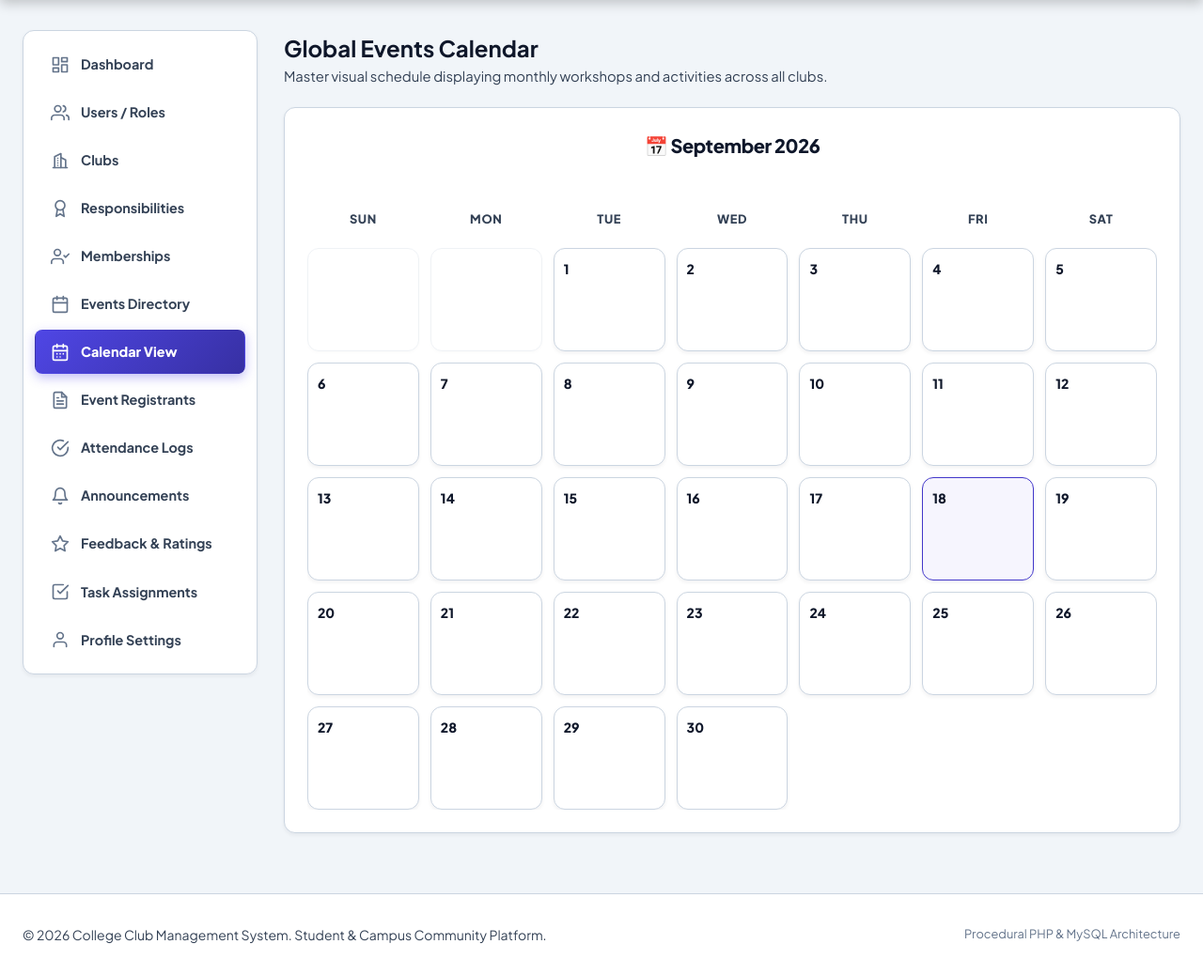
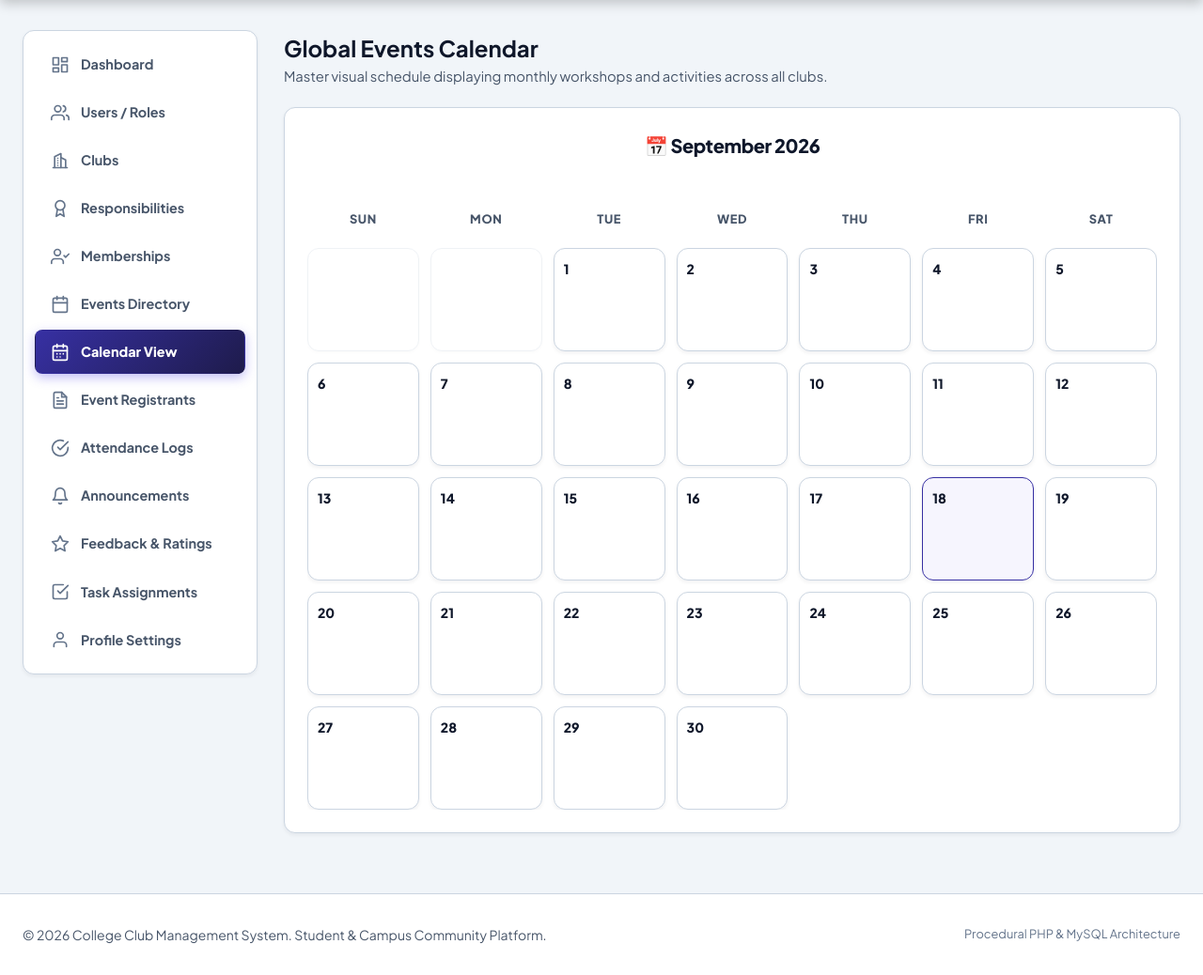
Before and after one commit to sudan-pandey/Final1, a PHP site: page /admin/calendar.php in a window 1280 px wide. Shown: the part 76-1114 px from the top of the page at 94% size. Run offline with PHP 8.4, Linux system fonts and the light colour scheme; a user stored in the database is signed in; data comes from the database, SQL or seed files in the repository; data that the repository does not hold is empty; some libraries are stand-ins or nearby versions.

Commit message:
Enhance visual color grading across role dashboards while preserving design system consistency.
Co-authored-by: sudan-pandey <170283909+sudan-pandey@users.noreply.github.com>

```diff
--- a/assets/css/style.css
+++ b/assets/css/style.css
@@ -20,17 +20,17 @@
 
     /* Text Colors - High Contrast for Readability */
     --text-main: #0f172a;      /* Slate 900 for high visibility */
-    --text-muted: #334155;     /* Slate 700 for clear secondary text */
+    --text-muted: #475569;     /* Slate 600 for clear secondary text */
     --text-dim: #64748b;       /* Slate 500 for tertiary notes */
     --text-white: #ffffff;
 
     /* Borders & Dividers */
     --border-color: #cbd5e1;
     --border-light: #e2e8f0;
-    --border-focus: #6366f1;
+    --border-focus: #4f46e5;
 
     /* Primary Accent & Grading */
-    --primary-color: #4338ca;
+    --primary-color: #4f46e5;
     --primary-gradient: linear-gradient(135deg, #4f46e5 0%, #3730a3 100%);
     --primary-hover-gradient: linear-gradient(135deg, #4338ca 0%, #2e2a85 100%);
     --primary-active-gradient: linear-gradient(135deg, #3730a3 0%, #1e1b4b 100%);
@@ -127,6 +127,58 @@ html[data-theme="dark"], [data-theme="dark"] {
     --shadow-sm: 0 2px 4px rgba(0, 0, 0, 0.4);
     --shadow-md: 0 4px 14px rgba(0, 0, 0, 0.5);
     --shadow-lg: 0 12px 28px rgba(0, 0, 0, 0.6);
+}
+
+/* Role-Specific Design Mappings */
+body[data-role="student"] {
+    --secondary-accent: #0891b2;
+}
+
+body[data-role="student"] .calendar-day .event-tag {
+    background: linear-gradient(135deg, #0891b2 0%, #0e7490 100%);
+}
+
+body[data-role="club_head"] {
+    --info: #0ea5e9;
+    --info-gradient: linear-gradient(135deg, #0ea5e9 0%, #0284c7 100%);
+    --info-light: #e0f2fe;
+    --info-text: #0369a1;
+}
+
+html[data-theme="dark"] body[data-role="club_head"],
+[data-theme="dark"] body[data-role="club_head"] {
+    --info-light: #0c4a6e;
+    --info-text: #7dd3fc;
+}
+
+body[data-role="admin"] {
+    --primary-color: #3730a3;
+    --primary-gradient: linear-gradient(135deg, #3730a3 0%, #1e1b4b 100%);
+    --primary-hover-gradient: linear-gradient(135deg, #312e81 0%, #1e1b4b 100%);
+    --primary-active-gradient: linear-gradient(135deg, #1e1b4b 0%, #0f172a 100%);
+    --border-focus: #3730a3;
+}
+
+html[data-theme="dark"] body[data-role="admin"],
+[data-theme="dark"] body[data-role="admin"] {
+    --primary-color: #6366f1;
+    --primary-gradient: linear-gradient(135deg, #6366f1 0%, #4f46e5 100%);
+    --primary-hover-gradient: linear-gradient(135deg, #818cf8 0%, #6366f1 100%);
+    --primary-active-gradient: linear-gradient(135deg, #4f46e5 0%, #3730a3 100%);
+    --border-focus: #818cf8;
+}
+
+/* Club Member specific accents for active membership & My Club elements */
+.member-badge,
+.status-active-member {
+    background-color: var(--success-light);
+    color: var(--success-text);
+    border: 1px solid rgba(5, 150, 105, 0.3);
+}
+
+.btn-member {
+    background: var(--success-gradient);
+    color: #ffffff !important;
 }
 
 /* System Preference Default ONLY when no explicit attribute is set */
--- a/includes/header.php
+++ b/includes/header.php
@@ -22,4 +22,4 @@ require_once __DIR__ . '/functions.php';
     <!-- Use base relative path to access assets properly regardless of nested directory -->
     <link rel="stylesheet" href="../assets/css/style.css">
 </head>
-<body>
+<body<?php echo !empty($_SESSION['user_role']) ? ' data-role="' . htmlspecialchars($_SESSION['user_role']) . '"' : ''; ?>>
```
